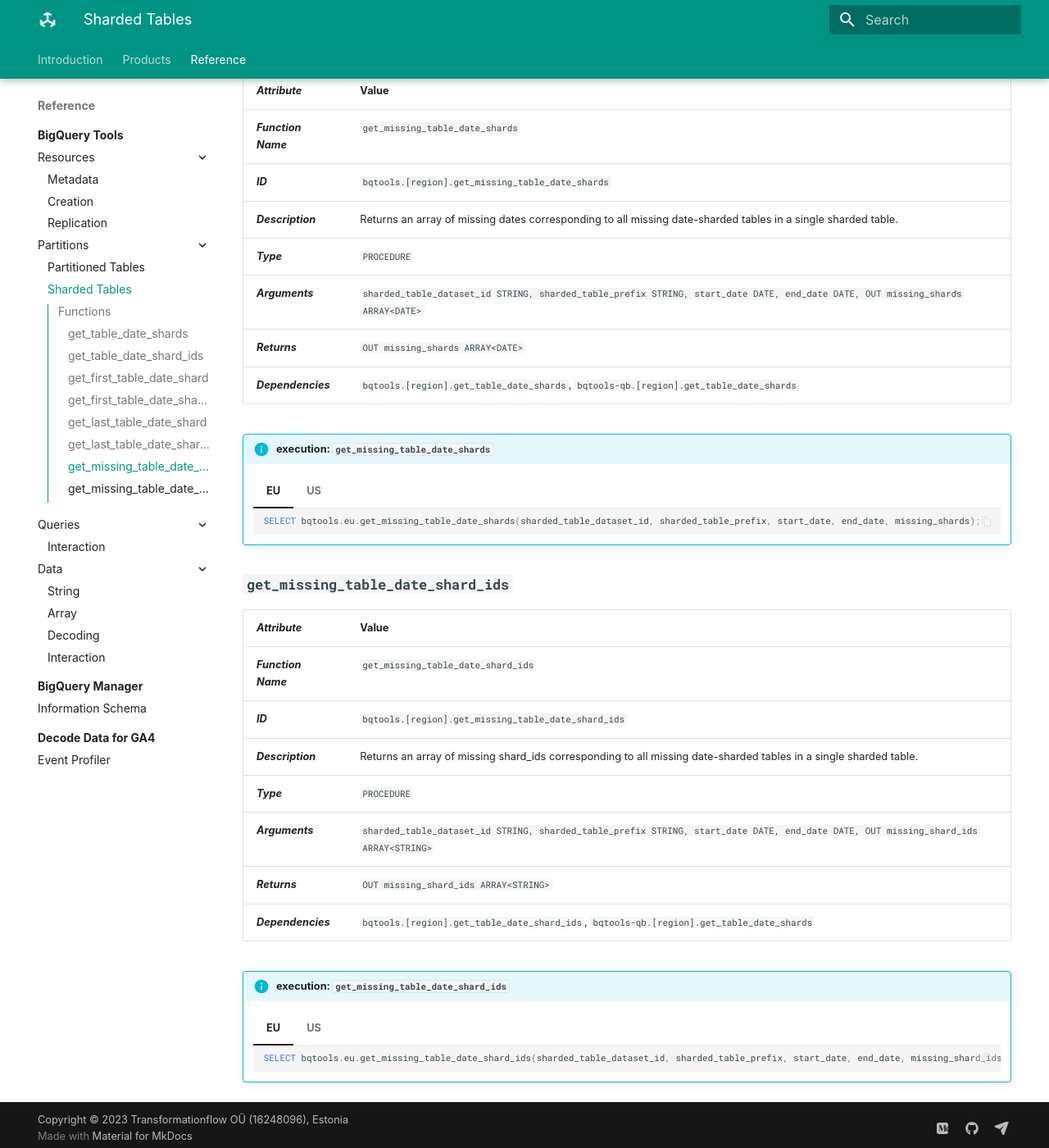
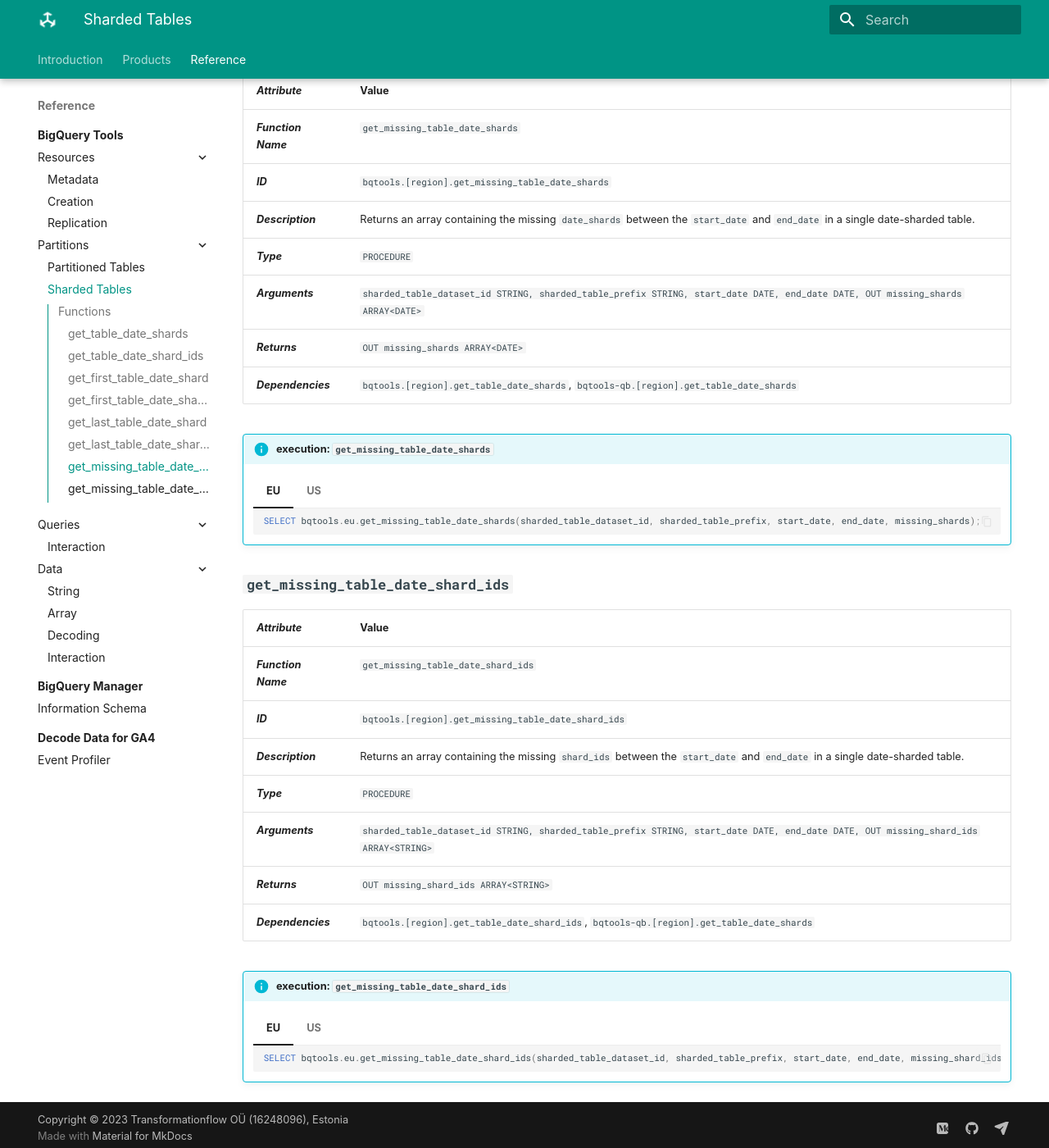
Before and after one commit to transformationflow/transformationflow.github.io, an MkDocs documentation site: the page built from docs/reference/bqtools/sharding.md, in a window 1280 px wide and 1400 px high, scrolled down 4028 px. Shown: the whole window at 82% size. Built offline with MkDocs 1.6.1 and Material for MkDocs 9.7.7, drawn with Linux system fonts in a browser that asks for light colours; some web fonts are replaced; some of the changed text lies outside the part shown.

Commit message:
description updates

```diff
--- a/docs/reference/bqtools/sharding.md
+++ b/docs/reference/bqtools/sharding.md
@@ -6,7 +6,7 @@
 --- | ---
 _**Function Name**_ | `get_table_date_shards`
 _**ID**_ | `bqtools.[region].get_table_date_shards`
-_**Description**_ | Returns an array of dates corresponding to all existing date-sharded tables in a single sharded table.
+_**Description**_ | Returns an array of `shard_dates` corresponding to all existing date shards in a single date-sharded table.
 _**Type**_ | `PROCEDURE`
 _**Arguments**_ | `sharded_table_dataset_id STRING, sharded_table_prefix STRING, OUT shard_dates ARRAY<DATE>`
 _**Returns**_ | `OUT shard_dates ARRAY<DATE>`
@@ -28,7 +28,7 @@
 --- | ---
 _**Function Name**_ | `get_table_date_shard_ids`
 _**ID**_ | `bqtools.[region].get_table_date_shard_ids`
-_**Description**_ | Returns an array of shard_ids corresponding to all existing date-sharded tables in a single sharded table.
+_**Description**_ | Returns an array of `shard_ids` corresponding to all existing date shards in a single date-sharded table.
 _**Type**_ | `PROCEDURE`
 _**Arguments**_ | `sharded_table_dataset_id STRING, sharded_table_prefix STRING, OUT shard_ids ARRAY<STRING>`
 _**Returns**_ | `OUT shard_ids ARRAY<STRING>`
@@ -50,7 +50,7 @@
 --- | ---
 _**Function Name**_ | `get_first_table_date_shard`
 _**ID**_ | `bqtools.[region].get_first_table_date_shard`
-_**Description**_ | Returns the first sharded date corresponding to all existing date-sharded tables in a single sharded table.
+_**Description**_ | Returns the first `shard_date` from a single sharded table.
 _**Type**_ | `PROCEDURE`
 _**Arguments**_ | `sharded_table_dataset_id STRING, sharded_table_prefix STRING, OUT first_shard DATE`
 _**Returns**_ | `OUT first_shard DATE`
@@ -72,7 +72,7 @@
 --- | ---
 _**Function Name**_ | `get_first_table_date_shard_id`
 _**ID**_ | `bqtools.[region].get_first_table_date_shard_id`
-_**Description**_ | Returns the first sharded date id corresponding to all existing date-sharded tables in a single sharded table.
+_**Description**_ | Returns the first `shard_id` from a single date-sharded table.
 _**Type**_ | `PROCEDURE`
 _**Arguments**_ | `sharded_table_dataset_id STRING, sharded_table_prefix STRING, OUT first_shard_id STRING`
 _**Returns**_ | `OUT first_shard_id STRING`
@@ -94,7 +94,7 @@
 --- | ---
 _**Function Name**_ | `get_last_table_date_shard`
 _**ID**_ | `bqtools.[region].get_last_table_date_shard`
-_**Description**_ | Returns the last sharded date corresponding to all existing date-sharded tables in a single sharded table.
+_**Description**_ | Returns the last `shard_date` from a single date-sharded table.
 _**Type**_ | `PROCEDURE`
 _**Arguments**_ | `sharded_table_dataset_id STRING, sharded_table_prefix STRING, OUT last_shard DATE`
 _**Returns**_ | `OUT last_shard DATE`
@@ -116,7 +116,7 @@
 --- | ---
 _**Function Name**_ | `get_last_table_date_shard_id`
 _**ID**_ | `bqtools.[region].get_last_table_date_shard_id`
-_**Description**_ | Returns the last sharded date id corresponding to all existing date-sharded tables in a single sharded table.
+_**Description**_ | Returns the last `shard_id` from a single date-sharded table.
 _**Type**_ | `PROCEDURE`
 _**Arguments**_ | `sharded_table_dataset_id STRING, sharded_table_prefix STRING, OUT last_shard_id STRING`
 _**Returns**_ | `OUT last_shard_id STRING`
@@ -138,7 +138,7 @@
 --- | ---
 _**Function Name**_ | `get_missing_table_date_shards`
 _**ID**_ | `bqtools.[region].get_missing_table_date_shards`
-_**Description**_ | Returns an array of missing dates corresponding to all missing date-sharded tables in a single sharded table.
+_**Description**_ | Returns an array containing the missing `date_shards` between the `start_date` and `end_date` in a single date-sharded table.
 _**Type**_ | `PROCEDURE`
 _**Arguments**_ | `sharded_table_dataset_id STRING, sharded_table_prefix STRING, start_date DATE, end_date DATE, OUT missing_shards ARRAY<DATE>`
 _**Returns**_ | `OUT missing_shards ARRAY<DATE>`
@@ -160,7 +160,7 @@
 --- | ---
 _**Function Name**_ | `get_missing_table_date_shard_ids`
 _**ID**_ | `bqtools.[region].get_missing_table_date_shard_ids`
-_**Description**_ | Returns an array of missing shard_ids corresponding to all missing date-sharded tables in a single sharded table.
+_**Description**_ | Returns an array containing the missing `shard_ids` between the `start_date` and `end_date` in a single date-sharded table.
 _**Type**_ | `PROCEDURE`
 _**Arguments**_ | `sharded_table_dataset_id STRING, sharded_table_prefix STRING, start_date DATE, end_date DATE, OUT missing_shard_ids ARRAY<STRING>`
 _**Returns**_ | `OUT missing_shard_ids ARRAY<STRING>`
```
Also changed, not shown: docs/reference/bqtools/partitioning.md (+7 -7 lines).
